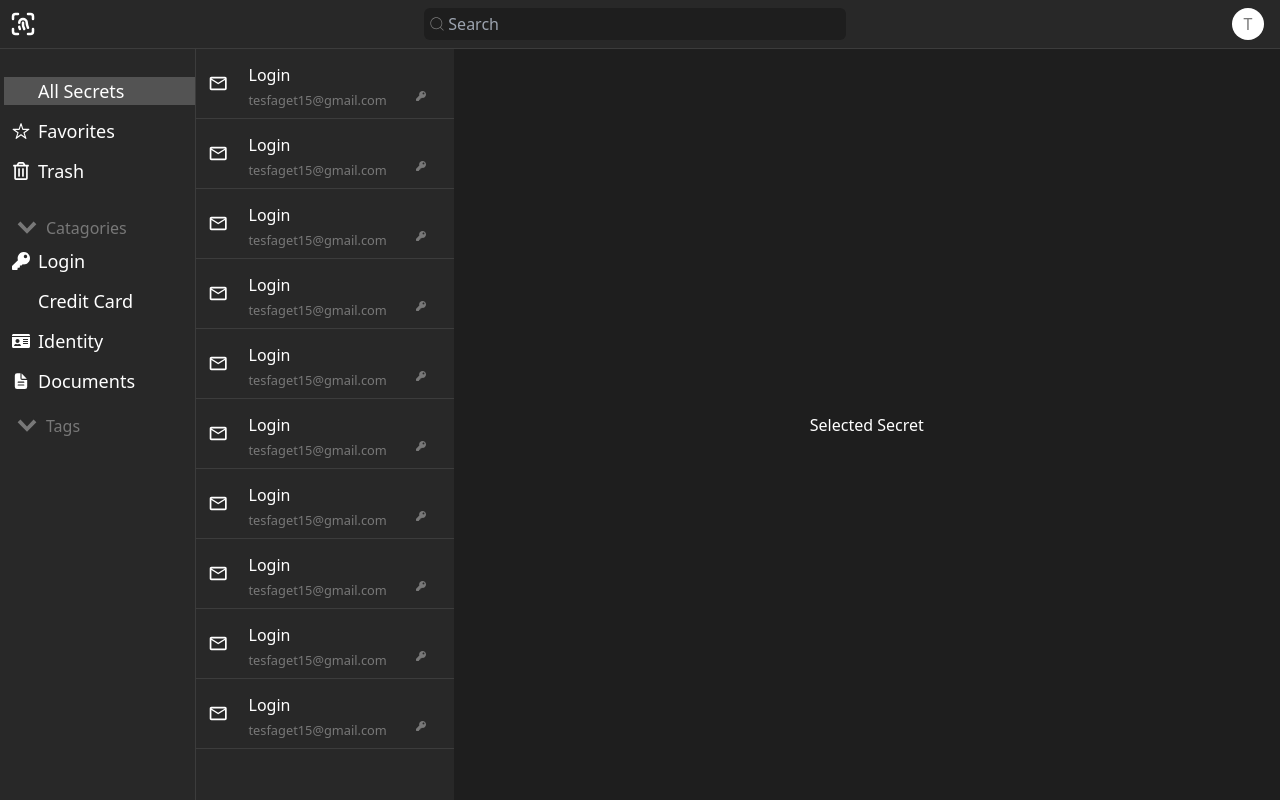
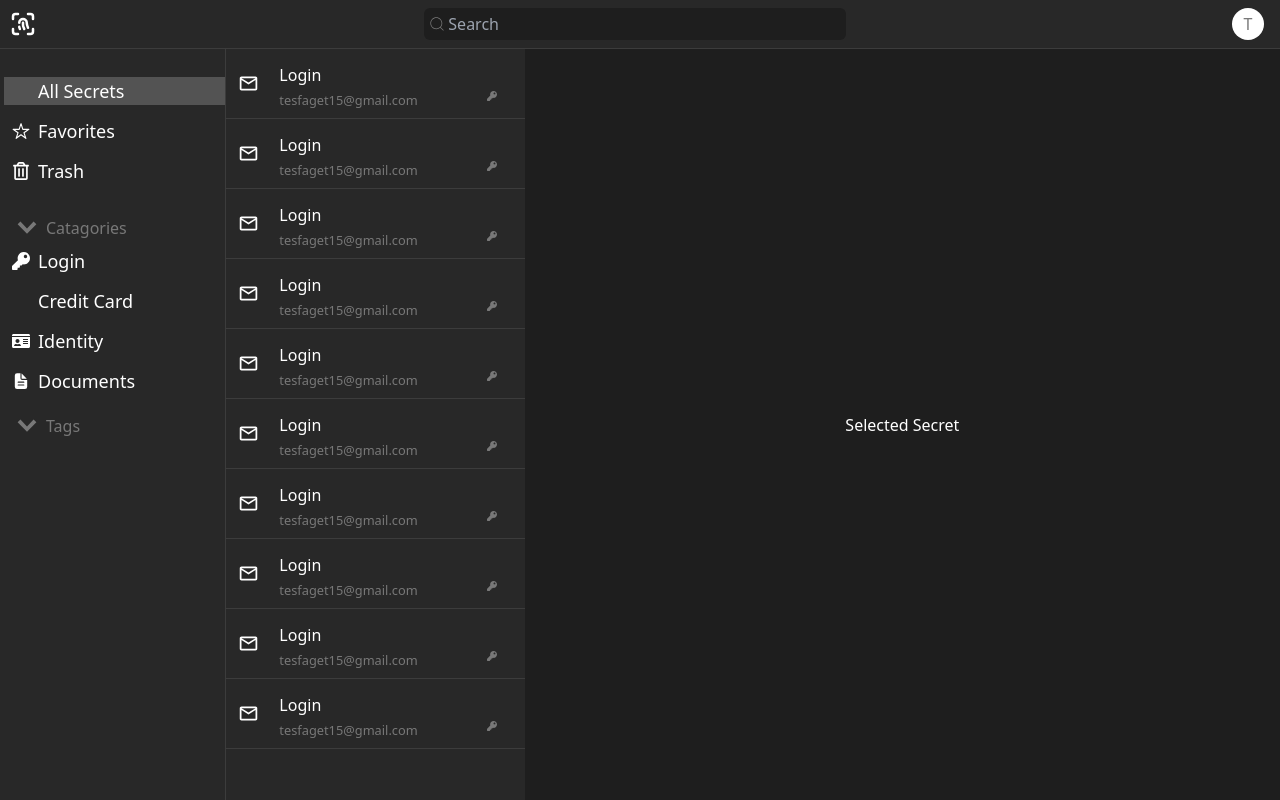
Before and after one commit to tesfatesfaye/FreePass, a React (Vite) app in the folder client/: page / in a window 1280 px wide. Built offline with nearby package versions, Linux system fonts and the light colour scheme; some icons are missing.

Commit message:
updated the css of said component

```diff
--- a/client/src/components/secrets/selectedSecret/SelectedSecret.tsx
+++ b/client/src/components/secrets/selectedSecret/SelectedSecret.tsx
@@ -2,10 +2,10 @@ import React,{FC} from "react";
 
 const SelectedSecret:FC = () => {
     return (
-        <div className="text-white flex w-full h-full items-center justify-center">
-            <h1>Selected Secret</h1>
-        </div>
-    )
+      <div className="text-white flex w-[1010px] h-full flex-grow  items-center justify-center">
+        <h1>Selected Secret</h1>
+      </div>
+    );
 }
 
 export default SelectedSecret
```
